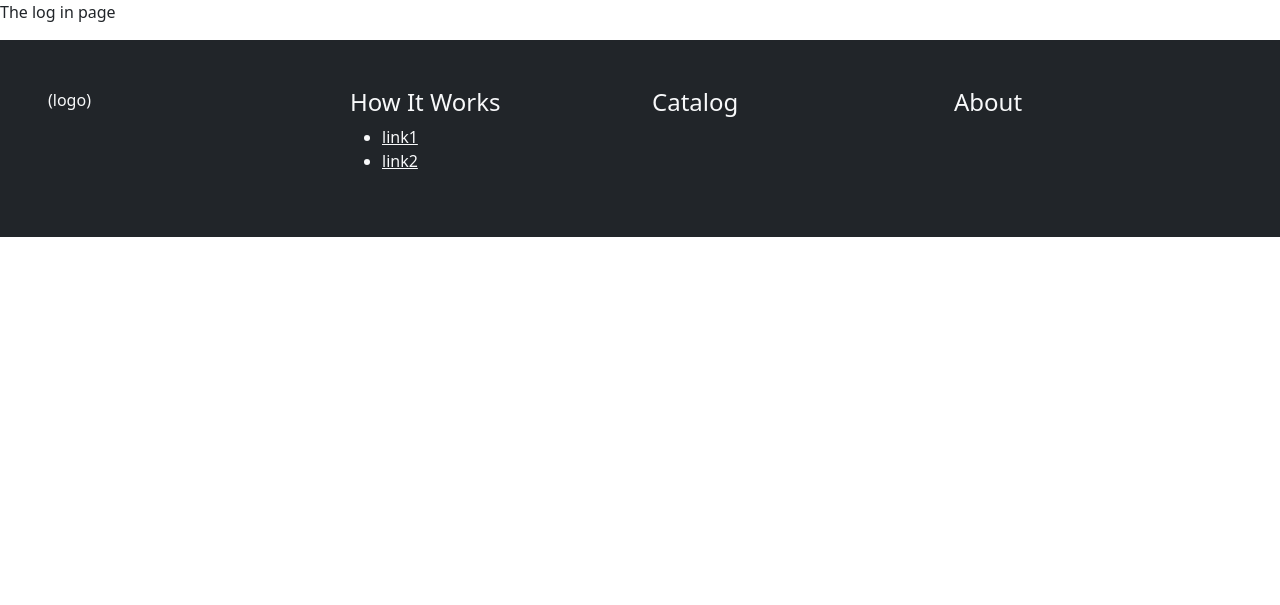
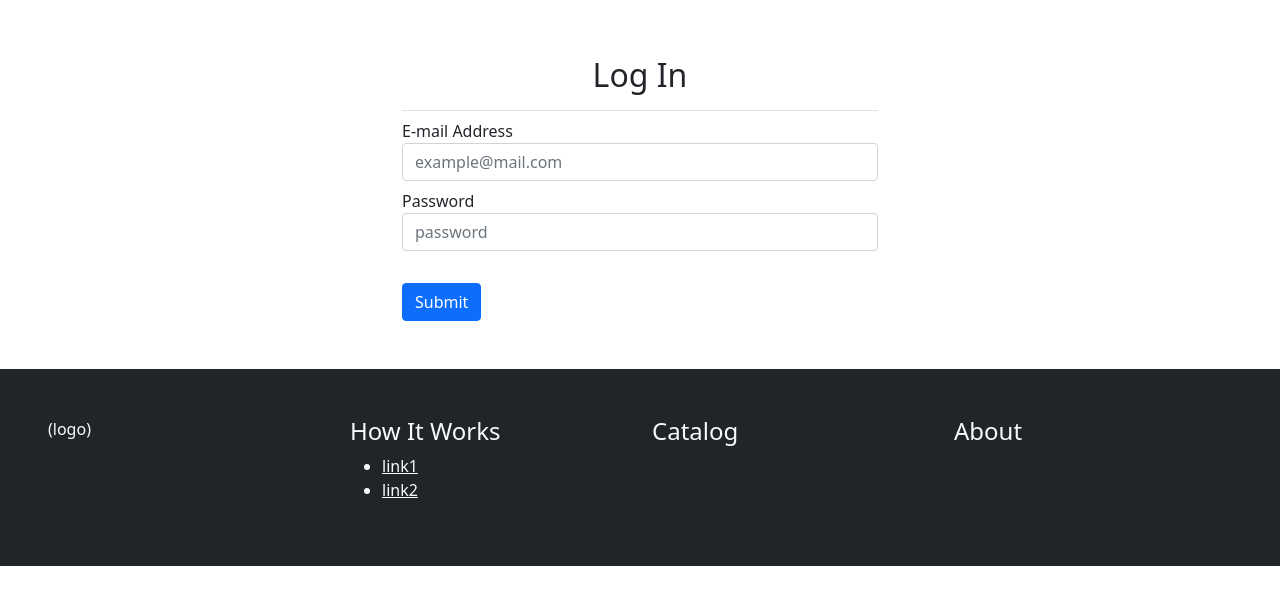
Before and after one commit to cristiancfm/popcorn-movie-renting, a Flask app: page /login in a window 1280 px wide. Shown: the part 56-661 px from the top of the page. Run offline with Flask 2, Linux system fonts and the light colour scheme; some libraries are stand-ins or nearby versions.

Commit message:
login and signup html

```diff
--- a/backend/website/templates/login.html
+++ b/backend/website/templates/login.html
@@ -1,7 +1,40 @@
-{% extends "base.html" %}
+{% extends "base.html" %} {% block title %}Log In - Popcorn Movie
+Renting{%endblock %} {% block content %}
 
-{% block title %}Log In - Popcorn Movie Renting{%endblock %}
+<section class="p-5">
+  <div class="container" style="max-width: 500px">
+    <div class="container mb-2 p-2 border-bottom text-center">
+      <h2>Log In</h2>
+    </div>
 
-{% block content %}
-<p>The log in page</p>
+    <form method="POST">
+      <div class="form-group">
+        <div class="mb-2">
+          <label for="email">E-mail Address</label>
+          <input
+            type="email"
+            name="email"
+            id="email"
+            class="form-control"
+            placeholder="example@mail.com"
+          />
+        </div>
+        <div class="mb-2">
+          <label for="password">Password</label>
+          <input
+            type="password"
+            name="password"
+            id="password"
+            class="form-control"
+            placeholder="password"
+          />
+        </div>
+
+        <br />
+        <button type="submit" class="btn btn-primary">Submit</button>
+      </div>
+    </form>
+  </div>
+</section>
+
 {% endblock %}
```
Also changed, not shown: backend/website/templates/sign-up.html (+67 -4 lines).
